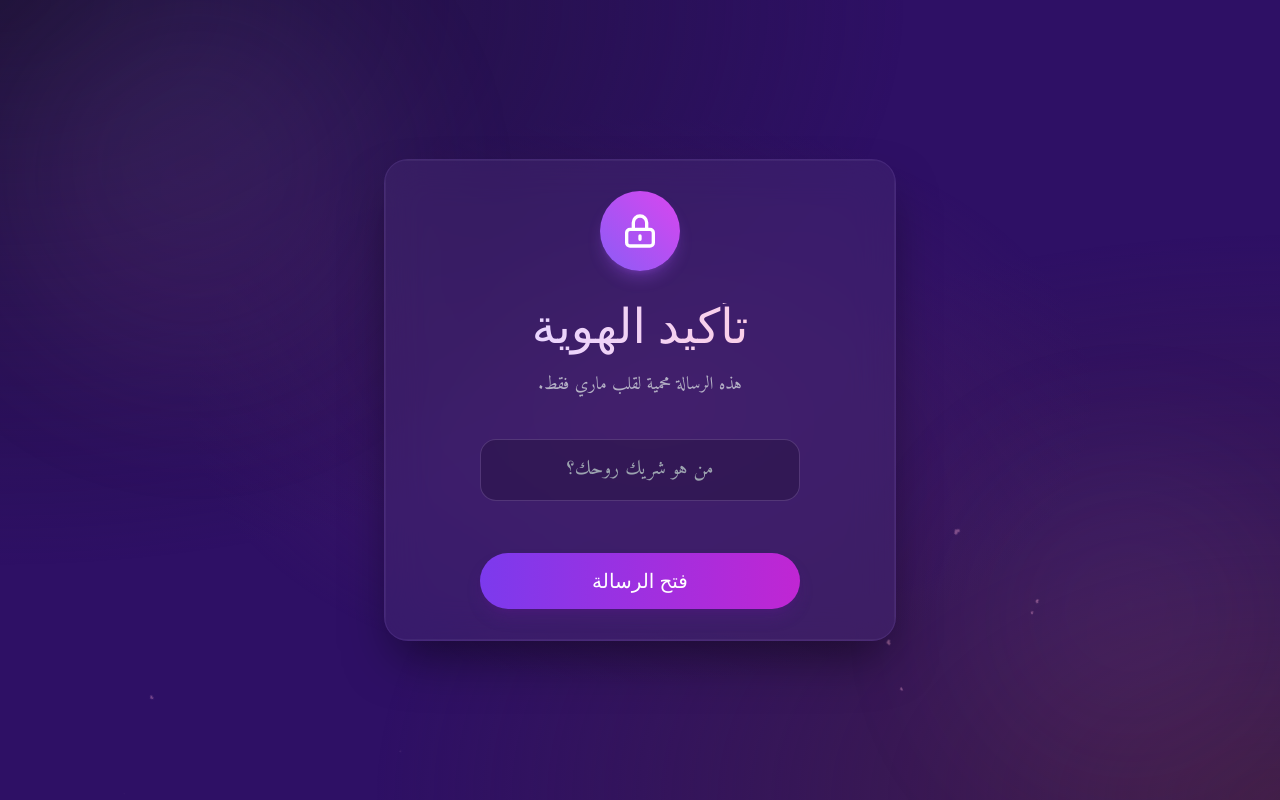
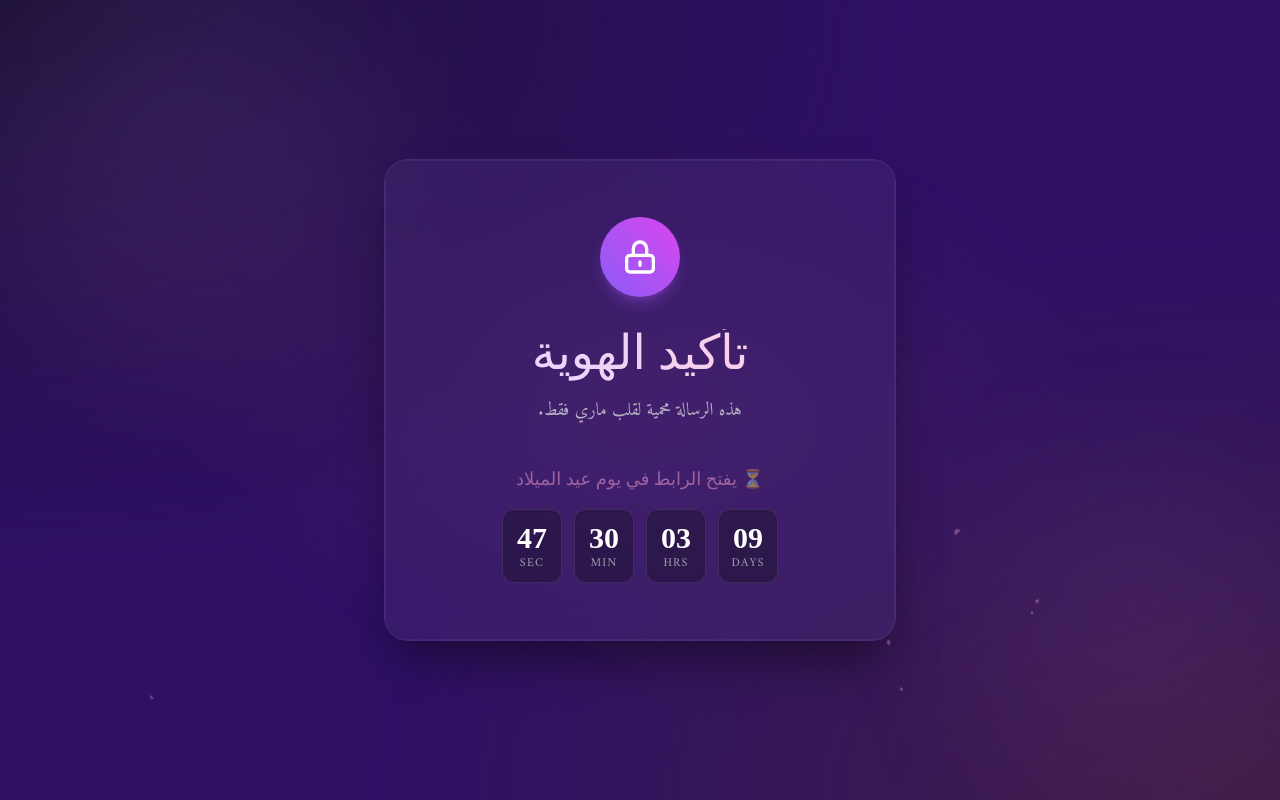
Before and after one commit to XMAD7/mary, a plain HTML site: page index.html in a window 1280 px wide. Drawn offline with nearby package versions, Linux system fonts and the light colour scheme; a web font is replaced by a local one.

Commit message:
Update index.html

```diff
--- a/index.html
+++ b/index.html
@@ -23,13 +23,12 @@
         body {
             font-family: 'Amiri', serif;
             background-color: var(--deep-bg);
-            /* Allow scrolling on small screens if needed, preventing cut-off content */
             min-height: 100vh;
             overflow-x: hidden;
             overflow-y: auto;
         }
 
-        /* Animated Mesh Gradient Background - Lavender Theme */
+        /* Animated Mesh Gradient Background */
         .mesh-bg {
             position: fixed;
             top: 0;
@@ -72,10 +71,10 @@
             font-family: 'Aref Ruqaa', serif;
         }
 
-        /* Fade In & Slide Up Animation */
+        /* Animations */
         .fade-in-elem {
             opacity: 0;
-            transform: translateY(20px); /* Increased slide distance for effect */
+            transform: translateY(20px);
             transition: opacity 1s cubic-bezier(0.4, 0, 0.2, 1), transform 1s cubic-bezier(0.4, 0, 0.2, 1);
         }
         .fade-in-visible {
@@ -92,7 +91,7 @@
         }
         @keyframes blink { 50% { opacity: 0; } }
 
-        /* Realistic Heartbeat Animation */
+        /* Heartbeat */
         .heart-beat {
             animation: heartbeat 1.5s ease-in-out infinite both;
             filter: drop-shadow(0 0 10px rgba(244, 114, 182, 0.6));
@@ -100,14 +99,14 @@
 
         @keyframes heartbeat {
             0% { transform: scale(1); }
-            15% { transform: scale(1.2); } /* Lub */
+            15% { transform: scale(1.2); }
             30% { transform: scale(1); }
-            45% { transform: scale(1.15); } /* Dub */
+            45% { transform: scale(1.15); }
             60% { transform: scale(1); }
             100% { transform: scale(1); }
         }
 
-        /* Custom Scrollbar - smoother look */
+        /* Custom Scrollbar */
         .custom-scroll {
             scroll-behavior: smooth;
         }
@@ -122,10 +121,10 @@
             border-radius: 10px;
         }
 
-        /* Floating Hearts Particles */
+        /* Particles */
         .particle {
             position: absolute;
-            color: rgba(249, 168, 212, 0.6); /* Soft Pink */
+            color: rgba(249, 168, 212, 0.6);
             opacity: 0;
             pointer-events: none;
             animation: float-up linear forwards;
@@ -137,6 +136,16 @@
             0% { transform: translateY(0) scale(0) rotate(0deg); opacity: 0; }
             20% { opacity: 0.8; }
             100% { transform: translateY(-100vh) scale(1) rotate(360deg); opacity: 0; }
+        }
+
+        /* COUNTDOWN STYLES */
+        .countdown-box {
+            background: rgba(0, 0, 0, 0.3);
+            border: 1px solid rgba(255, 255, 255, 0.1);
+            border-radius: 12px;
+            padding: 10px;
+            min-width: 60px;
+            backdrop-filter: blur(5px);
         }
     </style>
 </head>
@@ -189,7 +198,38 @@
                         </p>
                     </div>
 
-                    <div class="w-full space-y-4 max-w-xs mx-auto mt-4">
+                    <!-- *** COUNTDOWN TIMER (Hidden until logic runs) *** -->
+                    <div id="countdown-wrapper" class="w-full flex flex-col items-center gap-4 mt-4 hidden">
+                        <p class="text-pink-300 text-lg font-ruqaa animate-pulse">
+                            ⏳ يفتح الرابط في يوم عيد الميلاد
+                        </p>
+
+                        <div class="flex flex-row-reverse gap-3 text-center justify-center w-full" dir="ltr">
+                            <!-- Days -->
+                            <div class="countdown-box flex flex-col items-center">
+                                <span id="cd-days" class="text-3xl font-bold text-white font-ruqaa">00</span>
+                                <span class="text-xs text-gray-400 uppercase tracking-widest">Days</span>
+                            </div>
+                            <!-- Hours -->
+                            <div class="countdown-box flex flex-col items-center">
+                                <span id="cd-hours" class="text-3xl font-bold text-white font-ruqaa">00</span>
+                                <span class="text-xs text-gray-400 uppercase tracking-widest">Hrs</span>
+                            </div>
+                            <!-- Mins -->
+                            <div class="countdown-box flex flex-col items-center">
+                                <span id="cd-minutes" class="text-3xl font-bold text-white font-ruqaa">00</span>
+                                <span class="text-xs text-gray-400 uppercase tracking-widest">Min</span>
+                            </div>
+                            <!-- Secs -->
+                            <div class="countdown-box flex flex-col items-center">
+                                <span id="cd-seconds" class="text-3xl font-bold text-white font-ruqaa text-pink-400">00</span>
+                                <span class="text-xs text-gray-400 uppercase tracking-widest">Sec</span>
+                            </div>
+                        </div>
+                    </div>
+
+                    <!-- LOGIN INPUTS (Hidden by default, shown when timer ends) -->
+                    <div id="login-inputs-container" class="w-full space-y-4 max-w-xs mx-auto mt-4 transition-all duration-500 hidden">
                         <div class="relative group">
                             <input
                                 type="text"
@@ -215,10 +255,9 @@
 
                 <!-- CONTENT SECTION (Letter) -->
                 <div id="content-section" class="hidden absolute inset-0 p-2 md:p-4 flex flex-col">
-                    <!-- Scrollable Area -->
                     <div id="scroll-container" class="custom-scroll overflow-y-auto h-full px-4 md:px-6 space-y-8 text-center pb-12 pt-4">
 
-                        <!-- Header with Realistic Heartbeat -->
+                        <!-- Letter Header -->
                         <div class="fade-in-elem mt-2">
                             <div class="w-16 h-16 mx-auto mb-4 text-pink-500 heart-beat">
                                 <svg xmlns="http://www.w3.org/2000/svg" viewBox="0 0 24 24" fill="currentColor" class="w-full h-full">
@@ -231,22 +270,16 @@
                             </h2>
                         </div>
 
-                        <!--
-                            Typewriter Segments
-                        -->
-
-                        <!-- Paragraph 1 -->
+                        <!-- Content Paragraphs -->
                         <div class="fade-in-elem flex flex-col items-center gap-2 text-xl md:text-2xl leading-loose text-gray-100 font-light mt-8">
                              <span class="text-yellow-400 text-3xl animate-spin-slow">✨</span>
                              <p class="typewriter-text" data-text="إلى أجمل ما حدث في حياتي، وإلى النور الذي أضاء أيامي."></p>
                         </div>
 
-                        <!-- Paragraph 2 -->
                         <div class="fade-in-elem text-xl md:text-2xl leading-loose text-gray-100 font-light">
                              <p class="typewriter-text" data-text="في يوم 28 من سبتمبر، أهدت الدنيا لهذا العالم قلباً لا يشبهه شيء، قلباً أصبح موطني وسكني."></p>
                         </div>
 
-                        <!-- Quote Block -->
                         <div class="fade-in-elem my-8 relative py-8 bg-white/5 rounded-2xl px-2">
                             <div class="absolute top-0 left-1/2 transform -translate-x-1/2 w-20 h-1 bg-gradient-to-r from-transparent via-purple-500 to-transparent opacity-50"></div>
 
@@ -258,7 +291,6 @@
                             <div class="absolute bottom-0 left-1/2 transform -translate-x-1/2 w-20 h-1 bg-gradient-to-r from-transparent via-purple-500 to-transparent opacity-50"></div>
                         </div>
 
-                        <!-- New Islamic Blessing Paragraph -->
                         <div class="fade-in-elem text-xl md:text-2xl leading-loose text-gray-100 font-light mt-4">
                              <p class="typewriter-text" data-text="أسأل الله العظيم أن يحفظكِ يا ماري من كل سوء، وأن يديمكِ نعمةً في حياتي، ويجعلنا رفقاء في الدنيا والآخرة. حفظكِ الله ورعاكِ بعينه التي لا تنام."></p>
                         </div>
@@ -271,14 +303,9 @@
                                 عيد ميلاد سعيد يا ملاكي
                             </p>
 
-                            <!-- Signature -->
-                            <p class="text-2xl md:text-3xl mt-8 font-ruqaa text-purple-200 typewriter-text" data-text="زوجكِ المحب: أحمد" style="transition-delay: 2s">
-                            </p>
+                            <p class="text-2xl md:text-3xl mt-8 font-ruqaa text-purple-200 typewriter-text" data-text="زوجكِ المحب: أحمد" style="transition-delay: 2s"></p>
                         </div>
-
-                        <!-- Spacing at bottom for easy scrolling -->
                         <div class="h-20"></div>
-
                     </div>
                 </div>
 
@@ -287,38 +314,68 @@
     </div>
 
     <script>
-        // --- 1. Background Particles System (Floating Hearts) ---
+        // --- 1. Background Particles ---
         function createParticles() {
             const container = document.getElementById('particles-container');
-
             setInterval(() => {
                 const p = document.createElement('div');
                 p.classList.add('particle');
-                p.innerHTML = '❤'; // Romantic Heart Symbol
-
-                const size = Math.random() * 20 + 15; // Bigger hearts
-                const startLeft = Math.random() * 100;
-                const duration = Math.random() * 5 + 8; // Slower, more dreamy
-
-                p.style.fontSize = `${size}px`;
-                p.style.left = `${startLeft}%`;
+                p.innerHTML = '❤';
+                p.style.fontSize = `${Math.random() * 20 + 15}px`;
+                p.style.left = `${Math.random() * 100}%`;
                 p.style.bottom = `-50px`;
-                p.style.animationDuration = `${duration}s`;
-
-                // Randomize slightly pink/purple variations
-                const opacity = Math.random() * 0.5 + 0.3;
-                p.style.opacity = opacity;
-
+                p.style.animationDuration = `${Math.random() * 5 + 8}s`;
+                p.style.opacity = Math.random() * 0.5 + 0.3;
                 container.appendChild(p);
-
-                setTimeout(() => { p.remove(); }, duration * 1000);
+                setTimeout(() => { p.remove(); }, 13000);
             }, 500);
         }
-
         createParticles();
 
-        // --- 2. Typewriter Logic & Auto-Scroll ---
+        // --- 2. COUNTDOWN LOGIC ---
+        // Set Target Date: December 28th of current year
+        const currentYear = new Date().getFullYear();
+        // Month is 0-indexed (11 = Dec)
+        const targetDate = new Date(currentYear, 11, 28, 0, 0, 0).getTime();
 
+        const countdownWrapper = document.getElementById("countdown-wrapper");
+        const loginInputs = document.getElementById("login-inputs-container");
+
+        const elDays = document.getElementById("cd-days");
+        const elHours = document.getElementById("cd-hours");
+        const elMinutes = document.getElementById("cd-minutes");
+        const elSeconds = document.getElementById("cd-seconds");
+
+        function updateCountdown() {
+            const now = new Date().getTime();
+            const distance = targetDate - now;
+
+            if (distance < 0) {
+                // Time is UP: Show Login, Hide Countdown
+                countdownWrapper.classList.add("hidden");
+                loginInputs.classList.remove("hidden");
+                return;
+            }
+
+            // Time is NOT up: Show Countdown, Hide Login
+            countdownWrapper.classList.remove("hidden");
+            loginInputs.classList.add("hidden");
+
+            const days = Math.floor(distance / (1000 * 60 * 60 * 24));
+            const hours = Math.floor((distance % (1000 * 60 * 60 * 24)) / (1000 * 60 * 60));
+            const minutes = Math.floor((distance % (1000 * 60 * 60)) / (1000 * 60));
+            const seconds = Math.floor((distance % (1000 * 60)) / 1000);
+
+            elDays.innerText = days < 10 ? "0" + days : days;
+            elHours.innerText = hours < 10 ? "0" + hours : hours;
+            elMinutes.innerText = minutes < 10 ? "0" + minutes : minutes;
+            elSeconds.innerText = seconds < 10 ? "0" + seconds : seconds;
+        }
+
+        setInterval(updateCountdown, 1000);
+        updateCountdown();
+
+        // --- 3. Letter Interactions ---
         const wait = (ms) => new Promise(resolve => setTimeout(resolve, ms));
 
         async function typeWriterEffect() {
@@ -326,39 +383,22 @@
             const scrollContainer = document.getElementById('scroll-container');
 
             for (let el of elements) {
-                // 1. Reveal the parent container of the text
                 el.parentElement.classList.add('fade-in-visible');
-
-                // 2. Scroll into view smoothly BEFORE typing starts
-                // We use 'nearest' or 'center' depending on context, 'end' ensures we see new content at bottom
                 el.scrollIntoView({ behavior: 'smooth', block: 'center' });
-
-                await wait(800); // Wait for the fade-in animation to settle
-
-                el.classList.add('typing'); // Add cursor
+                await wait(800);
+                el.classList.add('typing');
                 const text = el.getAttribute('data-text');
-
-                // 3. Type char by char
                 for (let i = 0; i < text.length; i++) {
                     el.textContent += text.charAt(i);
-
-                    // Auto-scroll slightly if the text wraps to a new line
-                    if (i % 20 === 0) {
-                        scrollContainer.scrollTop = scrollContainer.scrollHeight;
-                    }
-
-                    await wait(Math.random() * 30 + 40); // Slightly slower for dramatic effect
+                    if (i % 20 === 0) scrollContainer.scrollTop = scrollContainer.scrollHeight;
+                    await wait(Math.random() * 30 + 40);
                 }
-
-                el.classList.remove('typing'); // Remove cursor
-                await wait(600); // Pause longer between paragraphs for reading time
+                el.classList.remove('typing');
+                await wait(600);
             }
-
-            // Scroll to very bottom at the end to show signature
             scrollContainer.scrollTo({ top: scrollContainer.scrollHeight, behavior: 'smooth' });
         }
 
-        // --- 3. Login & Interactions ---
         function checkAccess() {
             const input = document.getElementById('husbandName');
             const errorMsg = document.getElementById('errorMsg');
@@ -366,46 +406,29 @@
             const contentSection = document.getElementById('content-section');
             const music = document.getElementById('bg-music');
             const musicToggle = document.getElementById('music-toggle');
-            const fadeElems = document.querySelectorAll('.fade-in-elem');
 
             const validNames = ["ahmed", "أحمد", "احمد", "admin"];
             let val = input.value.trim().toLowerCase();
 
             if (validNames.includes(val)) {
-                // SUCCESS
                 errorMsg.style.opacity = '0';
+                loginSection.style.opacity = '0';
+                loginSection.style.transform = 'translateY(-20px)';
 
-                // Fade out login
-                loginSection.style.opacity = '0';
-                loginSection.style.transform = 'translateY(-20px)'; // Float up effect
-
-                // Start Music
                 music.volume = 0.5;
-                music.play().catch(e => console.log("Audio play failed:", e));
+                music.play().catch(e => console.log("Audio:", e));
                 musicToggle.classList.remove('hidden');
                 setTimeout(() => { musicToggle.style.opacity = '1'; }, 100);
 
                 setTimeout(() => {
                     loginSection.classList.add('hidden');
                     contentSection.classList.remove('hidden');
-
-                    // Reveal Header immediately
-                    const header = contentSection.querySelector('.fade-in-elem');
-                    header.classList.add('fade-in-visible');
-
-                    // Start the step-by-step typing sequence
-                    setTimeout(() => {
-                        typeWriterEffect();
-                    }, 1500); // Wait for header to be read
-
+                    contentSection.querySelector('.fade-in-elem').classList.add('fade-in-visible');
+                    setTimeout(() => { typeWriterEffect(); }, 1500);
                 }, 700);
-
             } else {
-                // FAILURE
                 errorMsg.style.opacity = '1';
                 input.classList.add('border-red-500', 'ring-1', 'ring-red-500');
-
-                // Shake animation
                 const originalTransform = input.style.transform;
                 input.style.transform = 'translateX(5px)';
                 setTimeout(() => input.style.transform = 'translateX(-5px)', 100);
@@ -421,7 +444,6 @@
             const music = document.getElementById('bg-music');
             const iconOn = document.getElementById('icon-sound-on');
             const iconOff = document.getElementById('icon-sound-off');
-
             if (music.paused) {
                 music.play();
                 iconOn.classList.remove('hidden');
@@ -434,11 +456,8 @@
         }
 
         document.getElementById("husbandName").addEventListener("keypress", function(event) {
-            if (event.key === "Enter") {
-                checkAccess();
-            }
+            if (event.key === "Enter") checkAccess();
         });
     </script>
 </body>
-
 </html>
```
